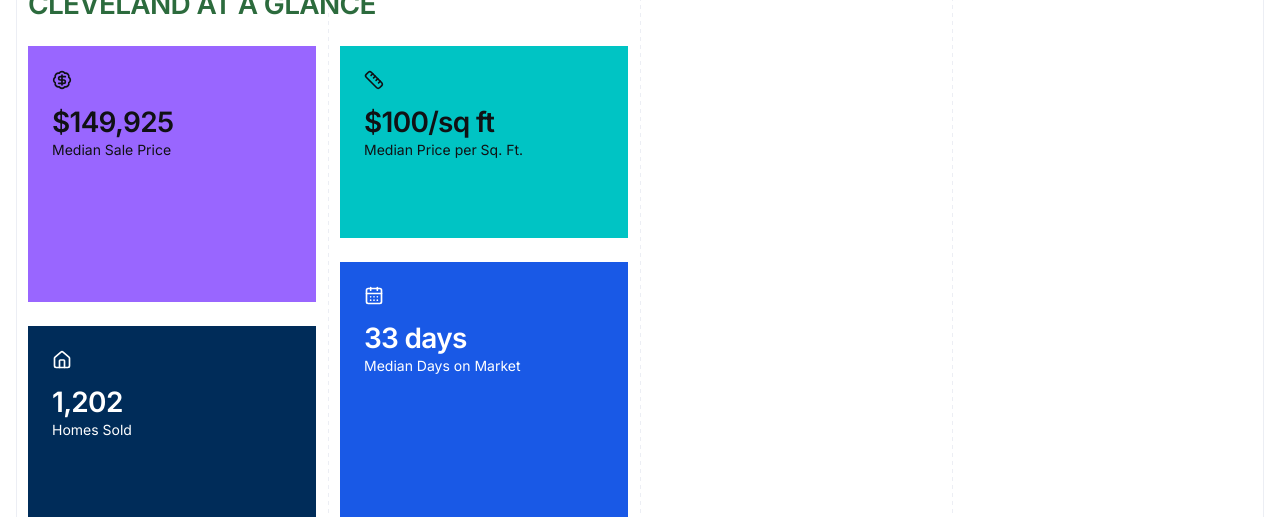
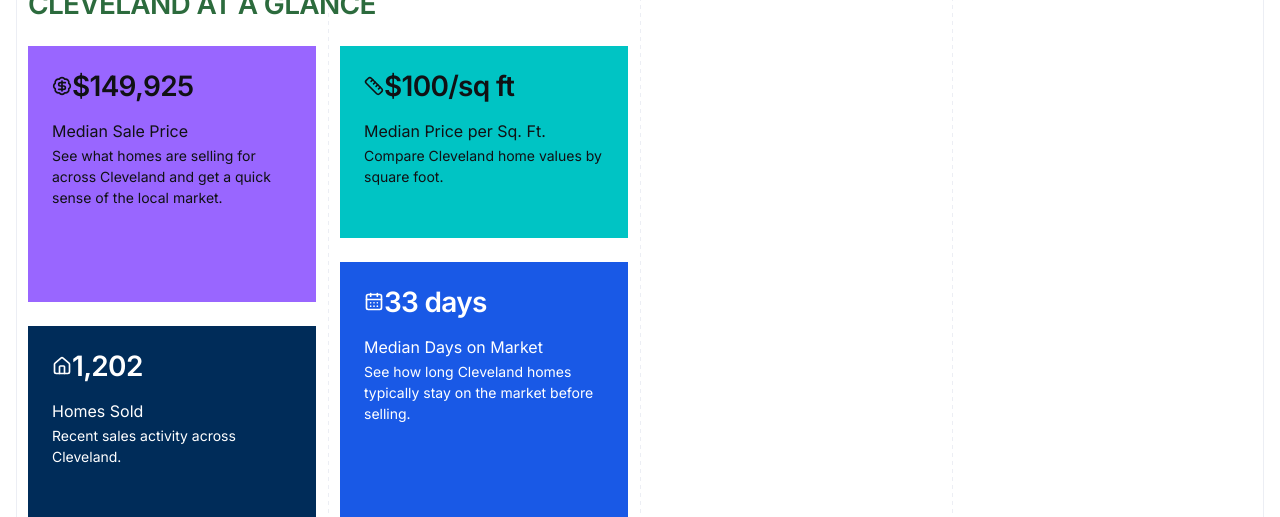
Before and after one commit to YHICAdmin/your-house-in-cash, a Next.js app: page / in a window 1280 px wide. Shown: the part 3969-4486 px from the top of the page. Built offline with nearby package versions, Linux system fonts and the light colour scheme.

Commit message:
feat: enrich local statistics cards

```diff
--- a/src/components/area/area-local.module.css
+++ b/src/components/area/area-local.module.css
@@ -96,17 +96,29 @@
   border-radius: var(--radius-medium);
 }
 
-.statisticCard > svg {
+.statisticTopRow {
+  display: flex;
+  width: 100%;
+  min-width: 0;
+  align-items: center;
+  gap: var(--spacing-xs);
+}
+
+.statisticTopRow > svg {
   flex: 0 0 var(--icon-medium);
-  margin-bottom: var(--spacing-s);
 }
 
 .statisticValue {
+  min-width: 0;
   overflow-wrap: anywhere;
 }
 
 .statisticLabel {
-  margin-top: var(--spacing-xs);
+  margin-top: var(--spacing-s);
+}
+
+.statisticSupportingCopy {
+  margin: var(--spacing-xs) 0 0;
 }
 
 .short {
--- a/src/components/area/area-local.tsx
+++ b/src/components/area/area-local.tsx
@@ -26,6 +26,7 @@ type StatisticCard = {
   icon: LucideIcon;
   label: string;
   size: "short" | "tall";
+  supportingCopy: string;
   value: string;
 };
 
@@ -39,6 +40,8 @@ export function AreaLocal({ area }: AreaLocalProps) {
       icon: BadgeDollarSign,
       background: "purple",
       size: "tall",
+      supportingCopy:
+        "See what homes are selling for across Cleveland and get a quick sense of the local market.",
     },
     {
       label: "Homes Sold",
@@ -46,6 +49,7 @@ export function AreaLocal({ area }: AreaLocalProps) {
       icon: House,
       background: "navy",
       size: "short",
+      supportingCopy: "Recent sales activity across Cleveland.",
     },
     {
       label: "Median Price per Sq. Ft.",
@@ -53,6 +57,7 @@ export function AreaLocal({ area }: AreaLocalProps) {
       icon: Ruler,
       background: "turquoise",
       size: "short",
+      supportingCopy: "Compare Cleveland home values by square foot.",
     },
     {
       label: "Median Days on Market",
@@ -60,6 +65,8 @@ export function AreaLocal({ area }: AreaLocalProps) {
       icon: CalendarDays,
       background: "blue",
       size: "tall",
+      supportingCopy:
+        "See how long Cleveland homes typically stay on the market before selling.",
     },
   ];
 
@@ -113,13 +120,22 @@ export function AreaLocal({ area }: AreaLocalProps) {
                         key={statistic.label}
                         className={`${styles.statisticCard} ${styles[statistic.background]} ${styles[statistic.size]}`}
                       >
-                        <Icon aria-hidden="true" size={20} />
-                        <span className={`${styles.statisticValue} text-heading-3`}>
-                          {statistic.value}
-                        </span>
-                        <span className={`${styles.statisticLabel} text-body-small`}>
+                        <div className={styles.statisticTopRow}>
+                          <Icon aria-hidden="true" size={20} />
+                          <span
+                            className={`${styles.statisticValue} text-heading-3`}
+                          >
+                            {statistic.value}
+                          </span>
+                        </div>
+                        <span className={`${styles.statisticLabel} text-body`}>
                           {statistic.label}
                         </span>
+                        <p
+                          className={`${styles.statisticSupportingCopy} text-body-small`}
+                        >
+                          {statistic.supportingCopy}
+                        </p>
                       </li>
                     );
                   })}
```
Also changed, not shown: project-documentation/website-specification/area-page.md (+14 -4 lines).
